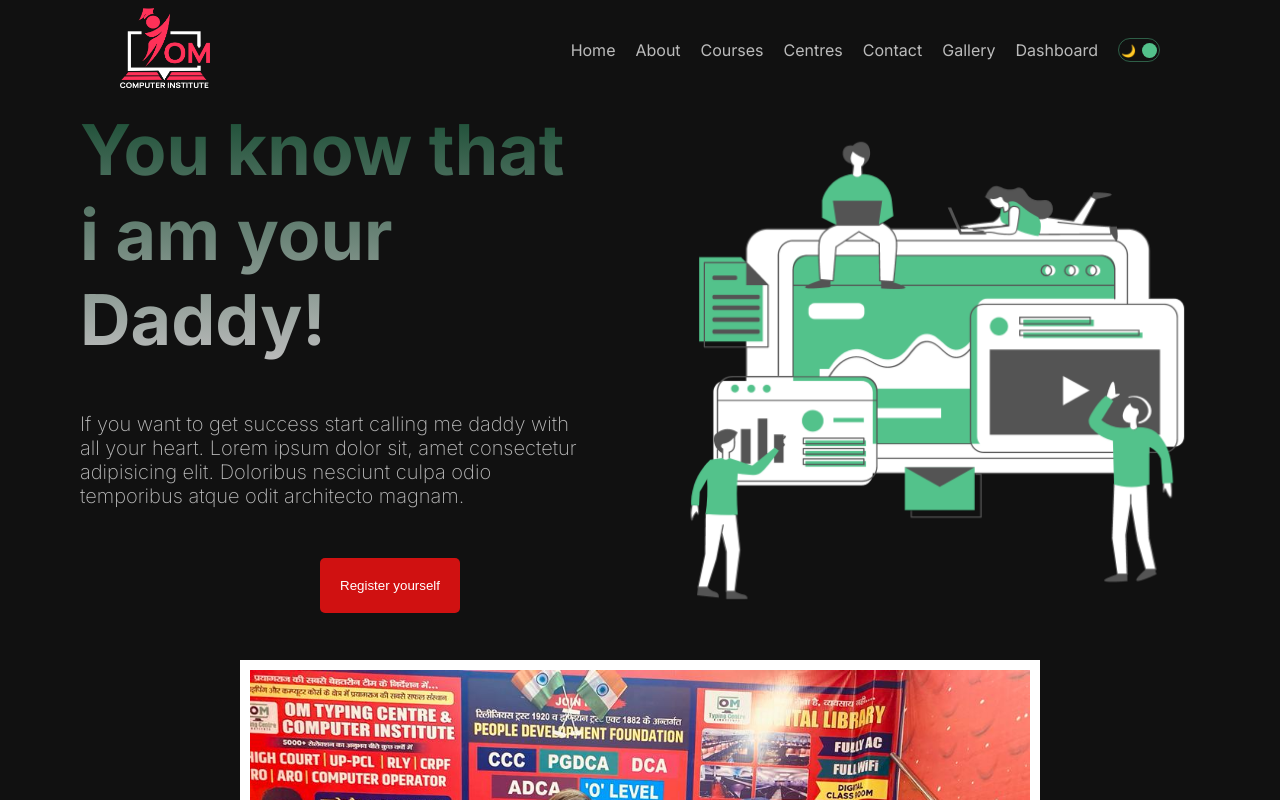
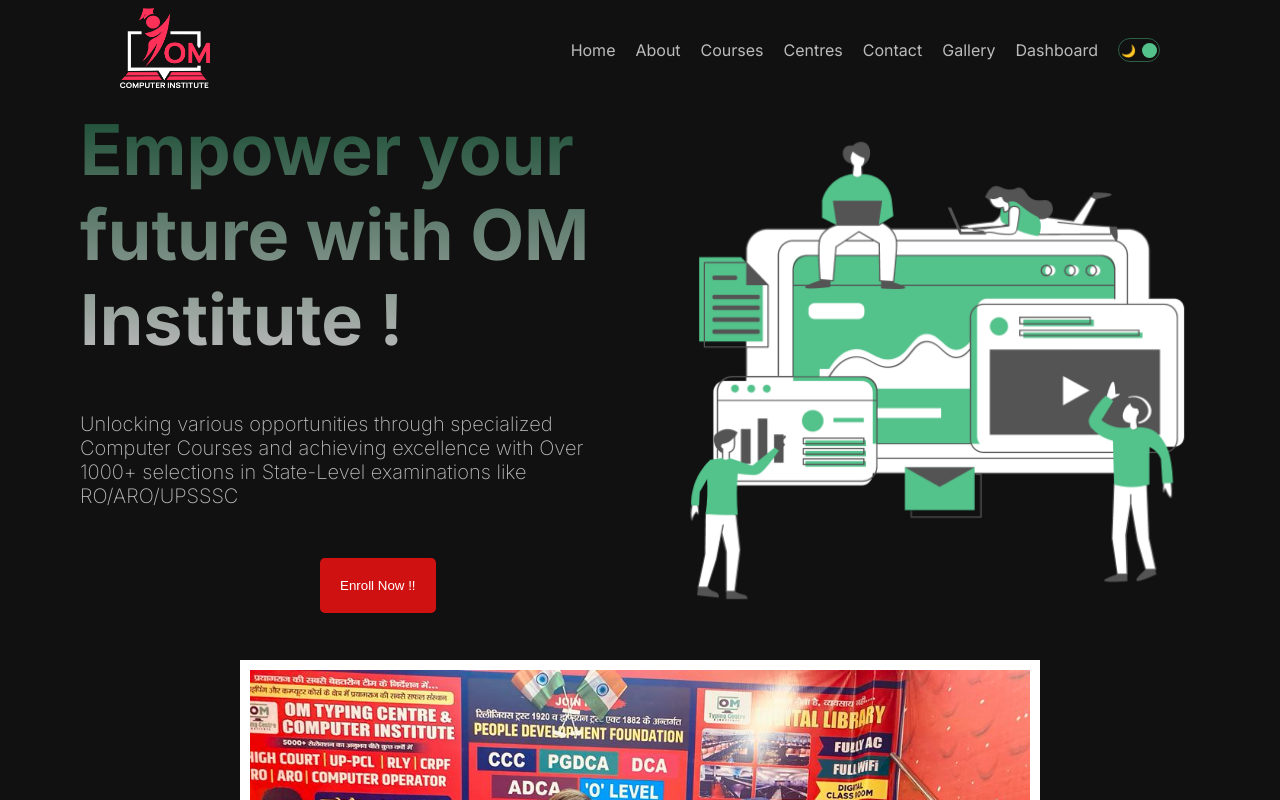
Before and after one commit to MAYANK-TRIPATH/Om-website, a Next.js app: page / in a window 1280 px wide. Shown: the top 800 px of the page. Built offline with nearby package versions, Linux system fonts and the light colour scheme.

Commit message:
helping hand

```diff
--- a/src/app/page.jsx
+++ b/src/app/page.jsx
@@ -12,15 +12,13 @@
       <div className={styles.container}>
         <div className={styles.item}>
           <h1 className={styles.title}>
-            You know that i am your Daddy!
+          Empower your future with OM Institute !
           </h1>
           <p className={styles.desc}>
-            If you want to get success start calling me daddy with all your heart.
-            Lorem ipsum dolor sit, amet consectetur adipisicing elit. Doloribus nesciunt
-            culpa odio temporibus atque odit architecto magnam.
+          Unlocking various opportunities through specialized Computer Courses and achieving excellence with Over 1000+ selections in State-Level examinations like RO/ARO/UPSSSC
           </p>
 
-          <Button url="/contact" text="Register yourself"/>
+          <Button url="/contact" text="Enroll Now !!"/>
 
         </div>
         <div className={styles.item}>
```
Also changed, not shown: src/app/contact/page.jsx (+5 -5 lines).
